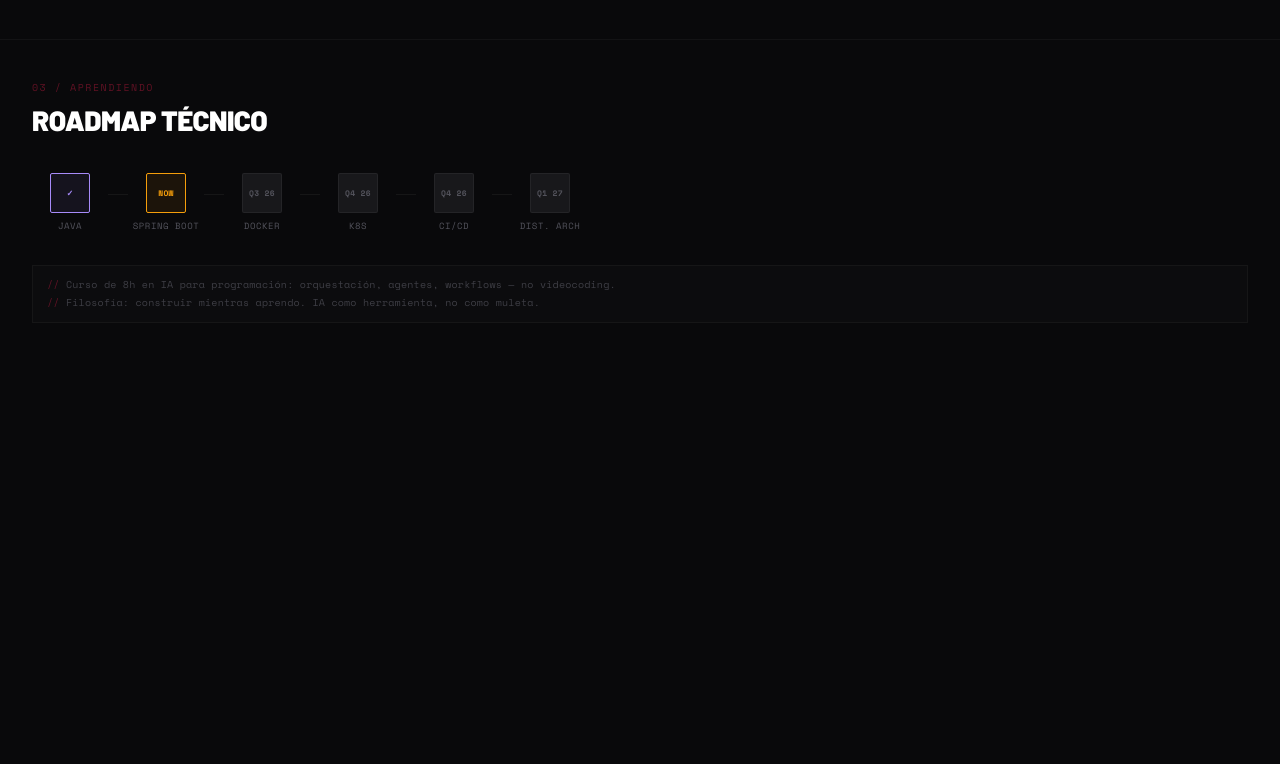
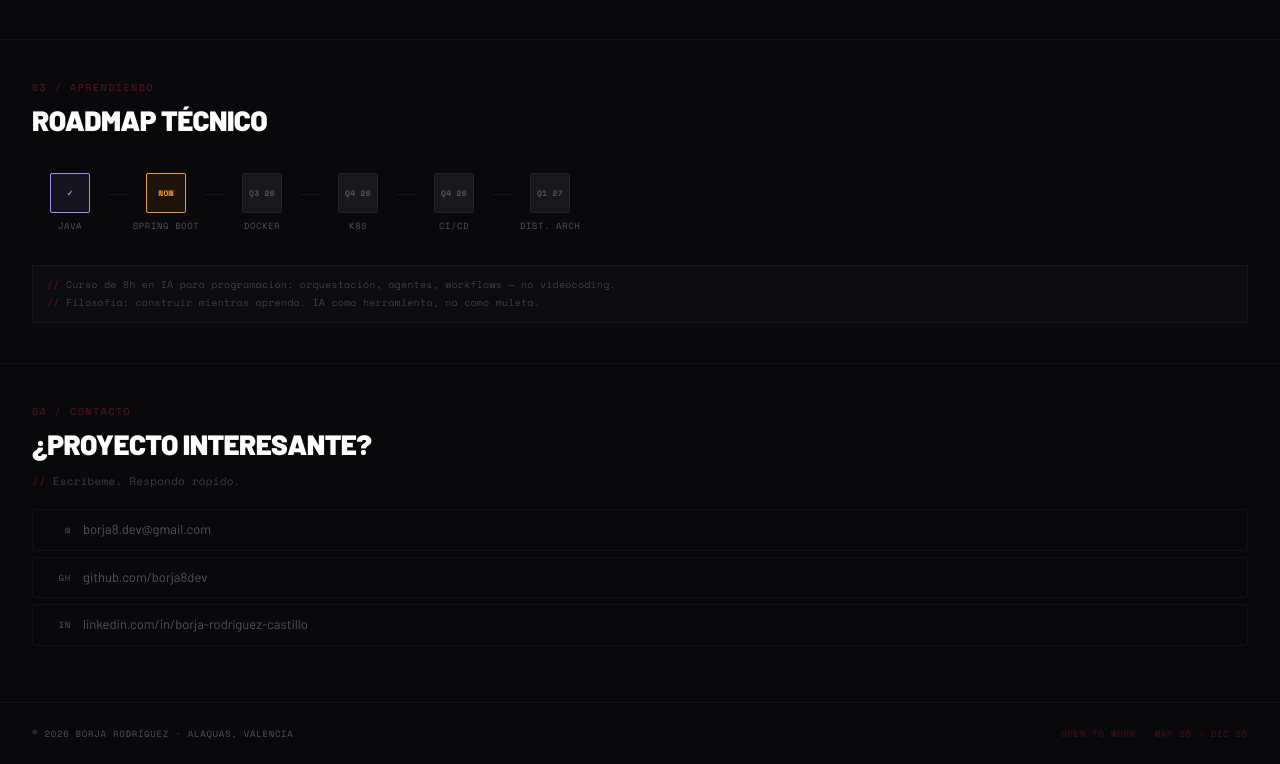
Before and after one commit to borja8dev/portfolio-borja, a Next.js app: page / in a window 1280 px wide. Shown: the part 1416-2180 px from the top of the page. Before the commit the page ends 1779 px from the top, so only its background shows below. Built offline with nearby package versions, Linux system fonts and the light colour scheme.

Commit message:
feat: learning section

```diff
--- /dev/null
+++ b/src/app/components/Contact.tsx
@@ -0,0 +1,78 @@
+export default function Contact() {
+  return (
+    <section id="contact" style={{
+      padding: '2.5rem 2rem',
+      borderTop: '1px solid rgba(255,255,255,0.04)',
+    }}>
+      <div style={{
+        fontFamily: 'var(--mono)',
+        fontSize: '10px',
+        letterSpacing: '0.15em',
+        textTransform: 'uppercase' as const,
+        color: 'rgba(225,29,72,0.4)',
+        marginBottom: '4px',
+      }}>04 / contacto</div>
+
+      <h2 style={{
+        fontSize: '28px',
+        fontWeight: 900,
+        color: '#fff',
+        marginBottom: '0.5rem',
+        letterSpacing: '-0.02em',
+        textTransform: 'uppercase' as const,
+        fontFamily: 'var(--body)',
+      }}>¿Proyecto interesante?</h2>
+
+      <p style={{
+        fontFamily: 'var(--mono)',
+        fontSize: '11px',
+        color: 'rgba(82,82,91,0.7)',
+        marginBottom: '1.25rem',
+        letterSpacing: '0.02em',
+      }}>
+        <span style={{ color: 'rgba(225,29,72,0.4)' }}>// </span>
+        Escríbeme. Respondo rápido.
+      </p>
+
+      <div style={{ display: 'flex', flexDirection: 'column' as const, gap: '6px' }}>
+        {[
+          { key: '@', text: 'borja8.dev@gmail.com', href: 'mailto:borja8.dev@gmail.com' },
+          { key: 'GH', text: 'github.com/borja8dev', href: 'https://github.com/borja8dev' },
+          { key: 'in', text: 'linkedin.com/in/borja-rodríguez-castillo', href: 'https://linkedin.com/in/borja-rodríguez-castillo-9606bb398' },
+        ].map((item, i) => (
+          <a key={i} href={item.href} style={{
+            display: 'flex',
+            alignItems: 'center',
+            gap: '12px',
+            textDecoration: 'none',
+            color: '#52525b',
+            fontSize: '13px',
+            padding: '10px 14px',
+            border: '1px solid rgba(255,255,255,0.04)',
+            borderRadius: '2px',
+            transition: 'all 0.2s',
+          }}
+          onMouseEnter={e => {
+            e.currentTarget.style.color = 'var(--acc2)'
+            e.currentTarget.style.borderColor = 'rgba(245,158,11,0.15)'
+          }}
+          onMouseLeave={e => {
+            e.currentTarget.style.color = '#52525b'
+            e.currentTarget.style.borderColor = 'rgba(255,255,255,0.04)'
+          }}>
+            <span style={{
+              fontFamily: 'var(--mono)',
+              fontSize: '9px',
+              color: 'var(--muted)',
+              width: '24px',
+              textAlign: 'right' as const,
+              textTransform: 'uppercase' as const,
+              letterSpacing: '0.08em',
+            }}>{item.key}</span>
+            {item.text}
+          </a>
+        ))}
+      </div>
+    </section>
+  )
+}
--- /dev/null
+++ b/src/app/components/Footer.tsx
@@ -0,0 +1,27 @@
+export default function Footer() {
+  return (
+    <footer style={{
+      padding: '1.5rem 2rem',
+      borderTop: '1px solid rgba(255,255,255,0.04)',
+      display: 'flex',
+      justifyContent: 'space-between',
+      alignItems: 'center',
+      marginTop: '1rem',
+    }}>
+      <span style={{
+        fontFamily: 'var(--mono)',
+        fontSize: '9px',
+        color: 'var(--muted)',
+        letterSpacing: '0.08em',
+        textTransform: 'uppercase' as const,
+      }}>© 2026 Borja Rodríguez · Alaquas, Valencia</span>
+      <span style={{
+        fontFamily: 'var(--mono)',
+        fontSize: '9px',
+        color: 'rgba(225,29,72,0.3)',
+        letterSpacing: '0.08em',
+        textTransform: 'uppercase' as const,
+      }}>open to work · may 26 – dic 26</span>
+    </footer>
+  )
+}
--- a/src/app/page.tsx
+++ b/src/app/page.tsx
@@ -3,6 +3,8 @@ import Hero from './components/Hero'
 import About from './components/About'
 import Projects from './components/Projects'
 import Learning from './components/Learning'
+import Contact from './components/Contact'
+import Footer from './components/Footer'
 
 export default function Home() {
   return (
@@ -12,6 +14,8 @@ export default function Home() {
       <About />
       <Projects />
       <Learning />
+      <Contact />
+      <Footer />
     </main>
   )
 }
```
